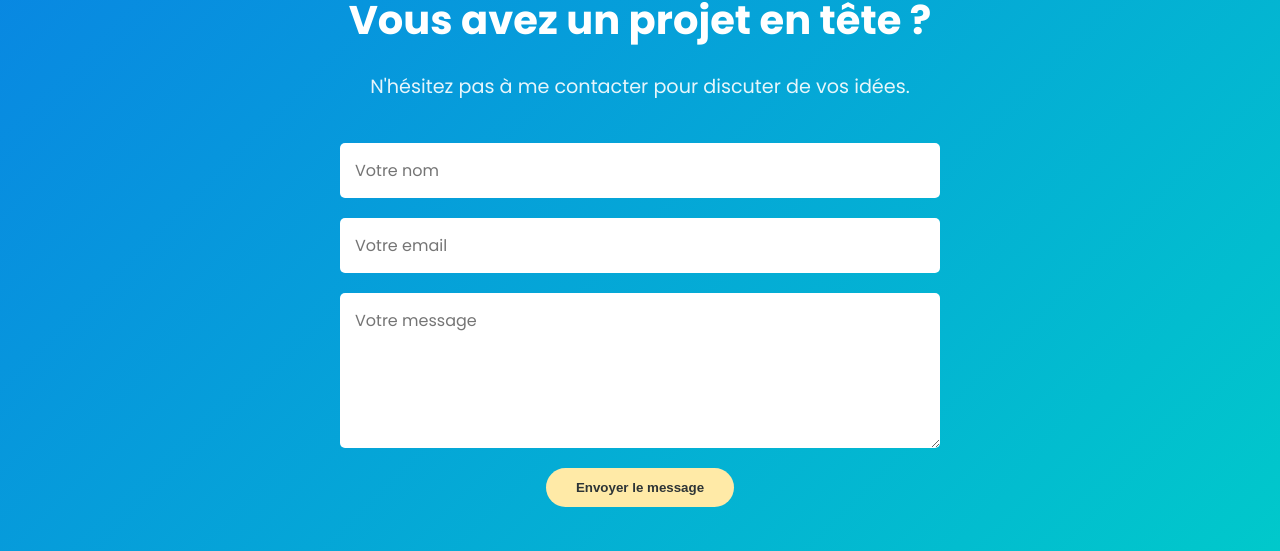
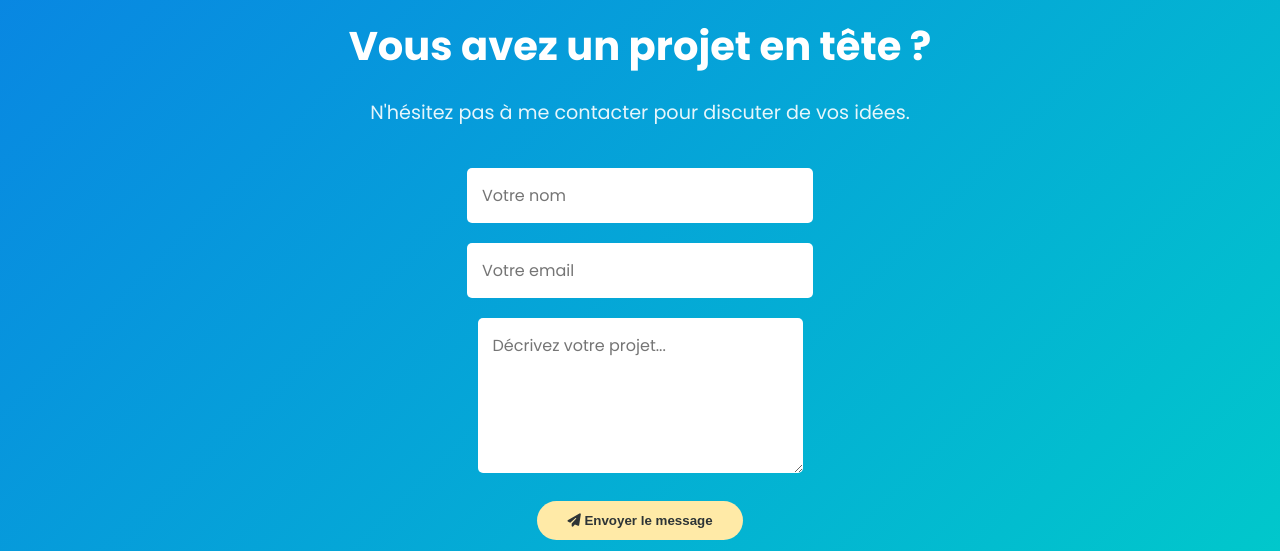
Before and after one commit to K2ulrich/K2ulrich.github.io, a plain HTML site: page index.html in a window 1280 px wide. Shown: the part 3160-3711 px from the top of the page. Drawn offline with Linux system fonts and the light colour scheme; files whose address does not match are found by name.

Commit message:
Update index.html
Modification

```diff
--- a/index.html
+++ b/index.html
@@ -131,22 +131,39 @@
         </div>
     </section>
 
-    <!-- Section Contact -->
+!-- Section Contact - Version améliorée -->
 <section id="contact" class="contact">
     <div class="container">
         <h2>Vous avez un projet en tête ?</h2>
         <p>N'hésitez pas à me contacter pour discuter de vos idées.</p>
-            <form id="contactForm" class="contact-form">
-                <input type="text" placeholder="Votre nom" required>
-                <input type="email" placeholder="Votre email" required>
-                <textarea placeholder="Votre message" rows="5" required></textarea>
-                <button type="submit" class="btn">Envoyer le message</button>
+
+        <!-- Formulaire avec ID pour JavaScript -->
+        <form id="contactForm" action="https://formsubmit.co/konanulrich38@gmail.com" method="POST" class="contact-form">
+            <!-- Champs cachés FormSubmit -->
+            <input type="hidden" name="_subject" value="💼 Message Portfolio - Ulrich Konan">
+            <input type="hidden" name="_autoresponse" value="Merci pour votre message ! Je vous répondrai dans les 24h. - Ulrich Konan">
+            <input type="hidden" name="_template" value="table">
+            <input type="hidden" name="_captcha" value="false">
+
+            <!-- Champs visuels -->
+            <div class="form-group">
+                <input type="text" name="name" id="contactName" placeholder="Votre nom" required>
+            </div>
+            <div class="form-group">
+                <input type="email" name="email" id="contactEmail" placeholder="Votre email" required>
+            </div>
+            <div class="form-group">
+                <textarea name="message" id="contactMessage" placeholder="Décrivez votre projet..." rows="5" required></textarea>
+            </div>
+
+            <button type="submit" class="btn submit-btn">
+                <i class="fas fa-paper-plane"></i> Envoyer le message
+            </button>
         </form>
+
         <div class="social-links">
-                <a href="https://www.linkedin.com/in/ulrich-konan-a93090299?utm_source=share&utm_campaign=share_via&utm_content=profile&utm_medium=android_app"><i class="fab fa-linkedin"></i></a>
-                <a href="https://github.com/K2ulrich"><i class="fab fa-github"></i></a>
-                <a href="#"><i class="fab fa-twitter"></i></a>
-                <a href="#"><i class="fab fa-instagram"></i></a>
+            <a href="https://www.linkedin.com/in/ulrich-konan-a93090299" target="_blank"><i class="fab fa-linkedin"></i></a>
+            <a href="https://github.com/K2ulrich" target="_blank"><i class="fab fa-github"></i></a>
             <a href="mailto:konanulrich38@gmail.com"><i class="fas fa-envelope"></i></a>
         </div>
     </div>
```
Lines whose indentation alone changed are shown as unchanged.
